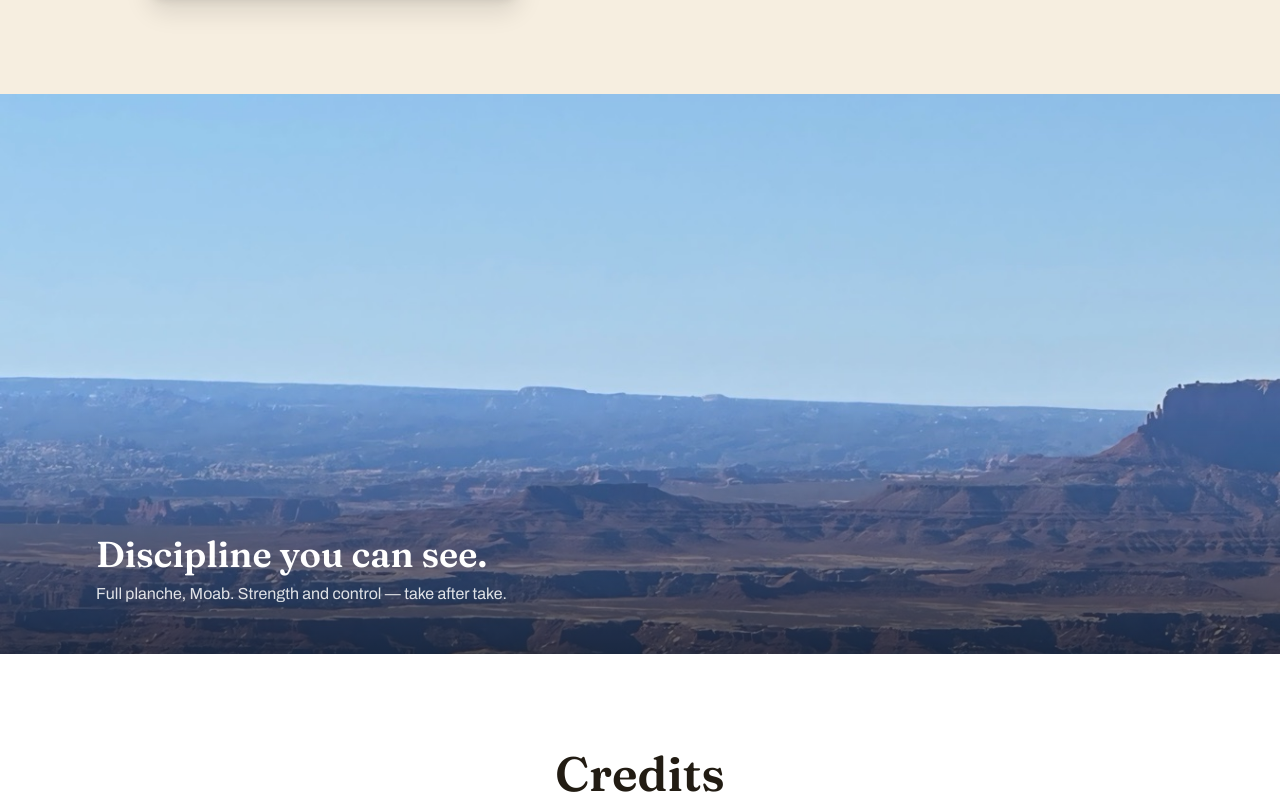
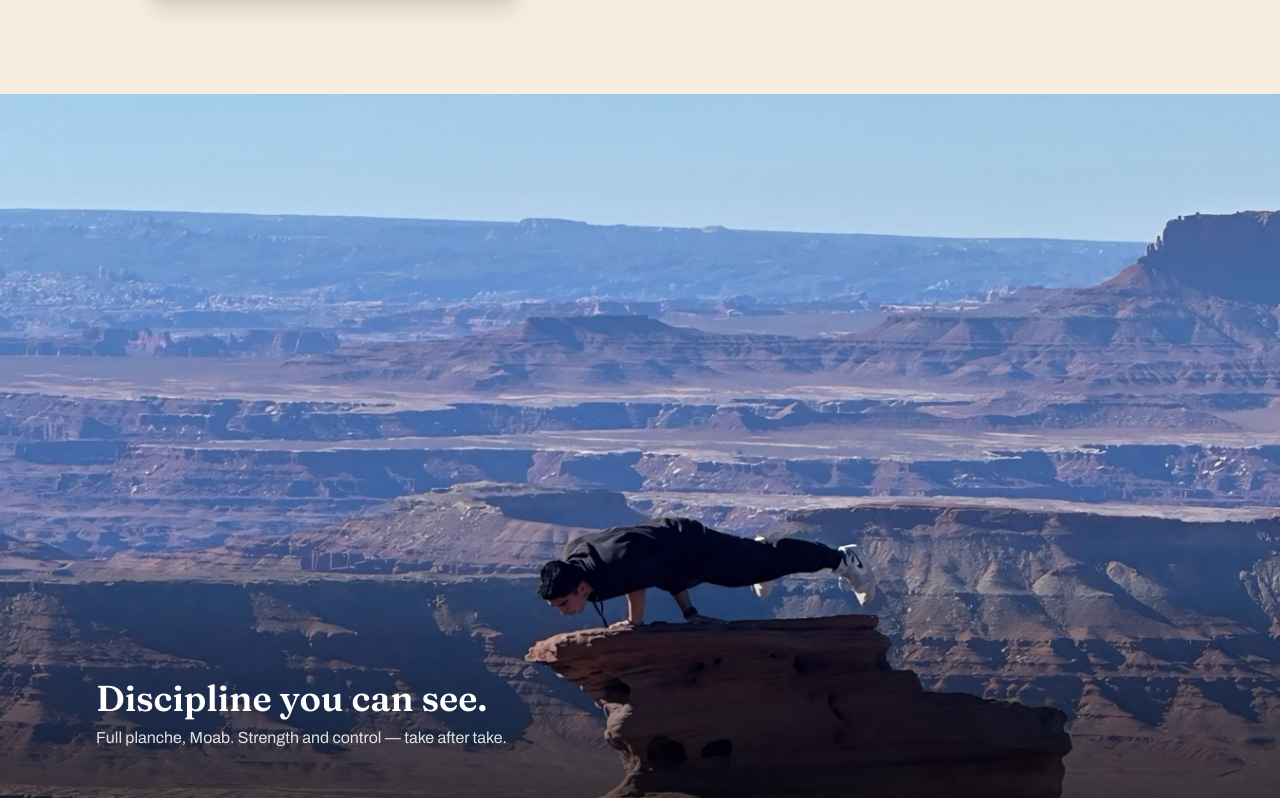
Before and after one commit to AmirRicks/amirali-acting, a Next.js app: page / in a window 1280 px wide. Shown: the part 1950-2750 px from the top of the page. Built offline with nearby package versions, Linux system fonts and the light colour scheme.

Commit message:
Planche band: focal point on the planche (55% 74%), taller band — Amir was cropped out on wide screens
Co-Authored-By: RuFlo <ruv@ruv.net>

```diff
--- a/app/page.tsx
+++ b/app/page.tsx
@@ -236,12 +236,12 @@ export default function Home() {
       </section>
 
       {/* ============ BIG IMAGE BAND — discipline ============ */}
-      <section className="relative flex min-h-[70svh] items-end overflow-hidden">
+      <section className="relative flex min-h-[75svh] items-end overflow-hidden md:min-h-[88svh]">
         <Image
           src="/photos/planche.jpg"
           alt="Amirali Hamzeh holding a full planche over a canyon in Moab, Utah"
           fill
-          className="object-cover"
+          className="object-cover object-[55%_74%]"
           sizes="100vw"
         />
         <div className="absolute inset-x-0 bottom-0 h-64 bg-gradient-to-t from-black/60 to-transparent" />
```
